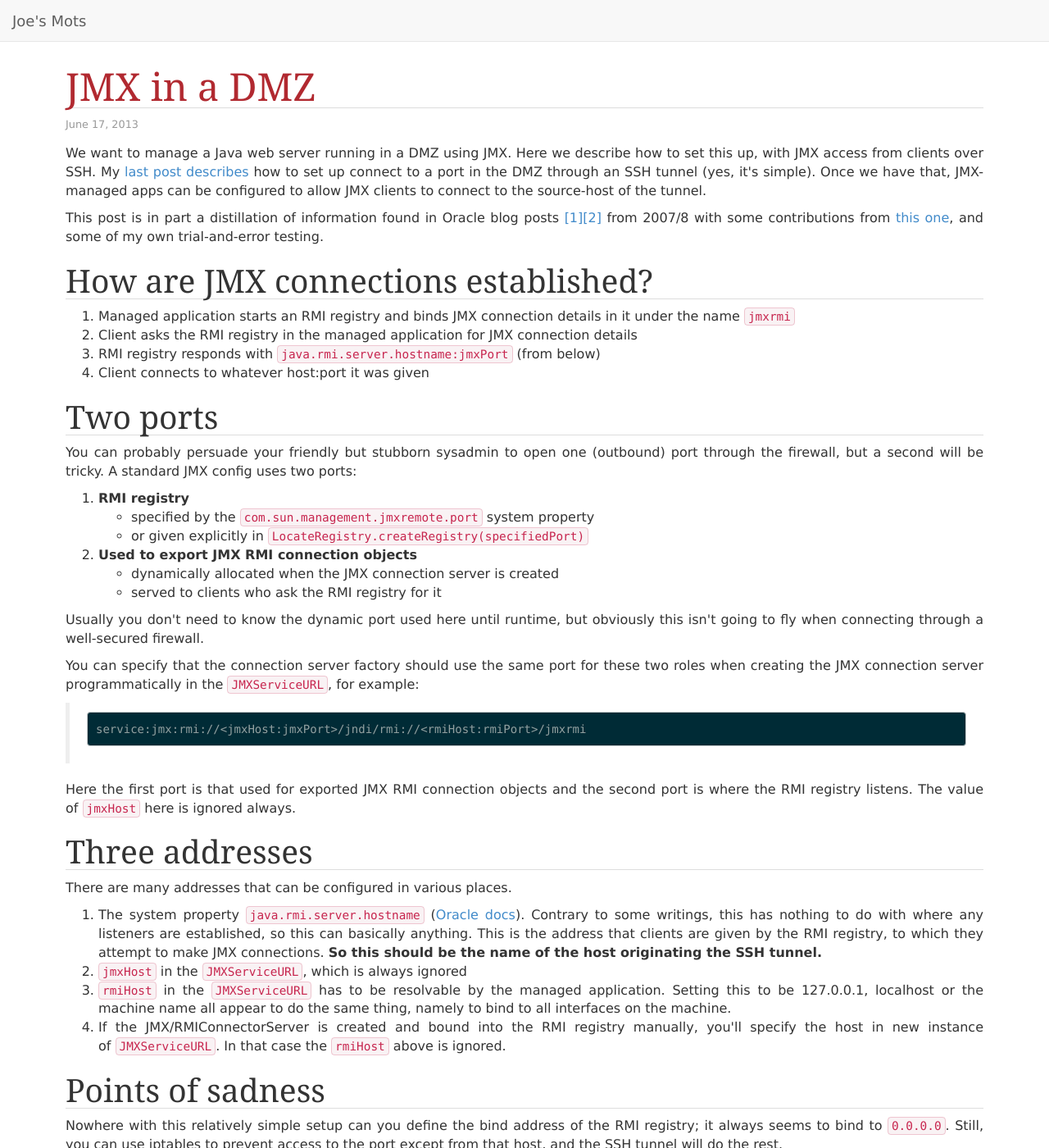
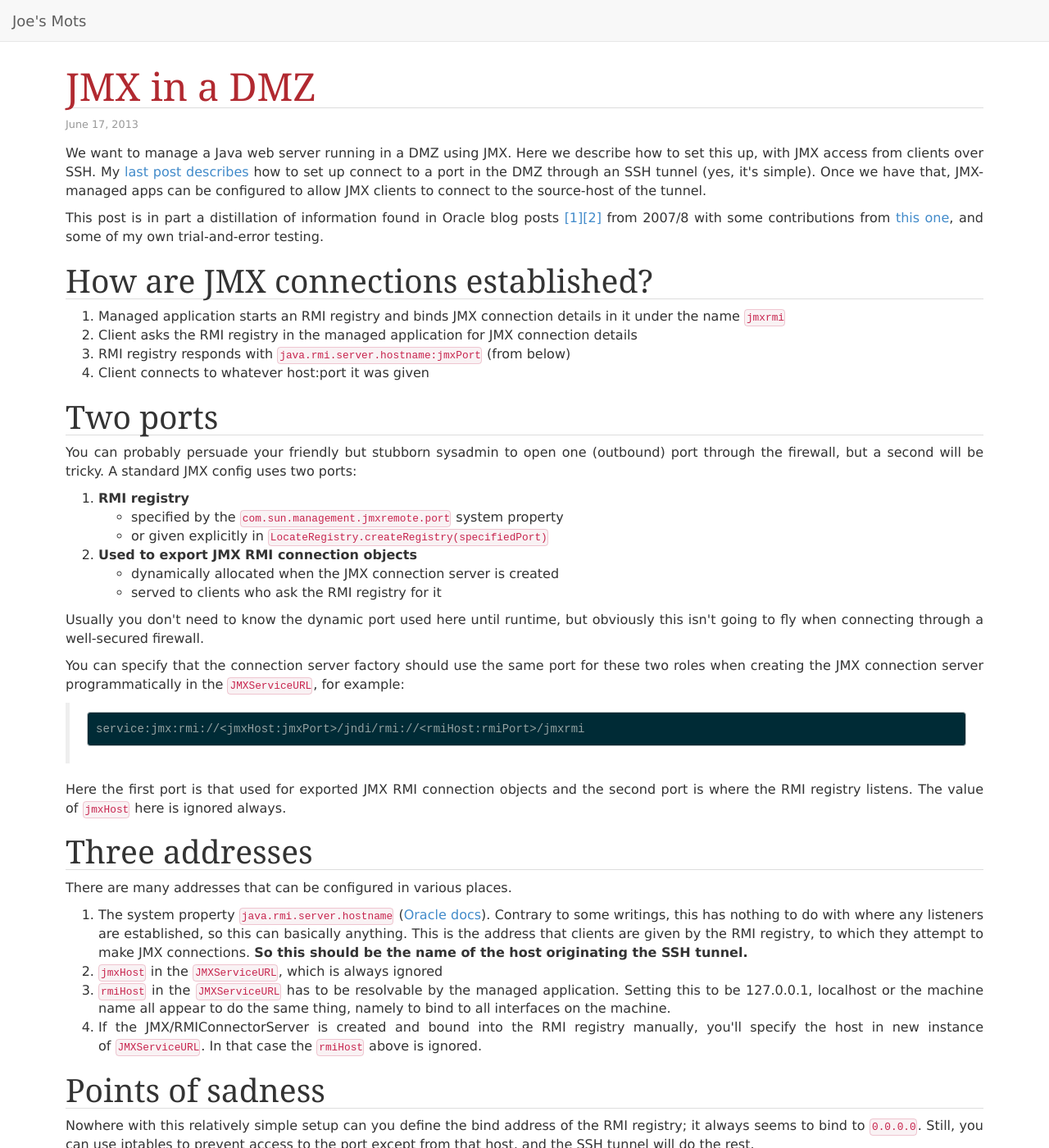
Before and after one commit to joekearney/joekearney.github.io, a Jekyll site: the page built from _posts/2013-06-17-jmx-in-a-dmz.html, in a window 1280 px wide and 1400 px high. Shown: the whole window at 82% size. Built offline with Jekyll 4.4.1, drawn with Linux system fonts in a browser that asks for light colours; nearby versions of some CDN libraries; some web fonts are replaced; Markdown is read by kramdown in place of the engine named in the settings.

Commit message:
css for monospace bits

```diff
--- a/css/up.css
+++ b/css/up.css
@@ -141,8 +141,8 @@
 blockquote.pull-right small:after,blockquote.pull-right .small:after{content:'\00A0 \2014'}
 blockquote:before,blockquote:after{content:""}
 address{margin-bottom:21px;font-style:normal;line-height:1.428571429}
-code,kbd,pre,samp{font-family:Menlo,Monaco,Consolas,"Courier New",monospace}
-code{padding:2px 4px;font-size:90%;color:#c7254e;background-color:#f9f2f4;white-space:nowrap;border-radius:4px;border-color: rgba(199, 37, 78, 0.22);border-style: solid;border-width: 1px;}
+/*code,kbd,pre,samp{font-family:Menlo,Monaco,Consolas,"Courier New",monospace}*/
+code{padding: 2px 0px 2px 2px;margin-right: 1px;font-size:80%;color:#c7254e;background-color:#f9f2f4;white-space:nowrap;border-radius:4px;border-color: rgba(199, 37, 78, 0.22);border-style: solid;border-width: 1px;}
 pre{display:block;padding:10px;margin:0 0 10.5px;font-size:14px;line-height:1.428571429;word-break:break-all;word-wrap:break-word;color:#333;background-color:#f5f5f5;border:1px solid #ccc;border-radius:4px}
 pre code{padding:0;font-size:inherit;color:inherit;white-space:pre-wrap;background-color:transparent;border-radius:0}
 .pre-scrollable{max-height:340px;overflow-y:scroll}
```
